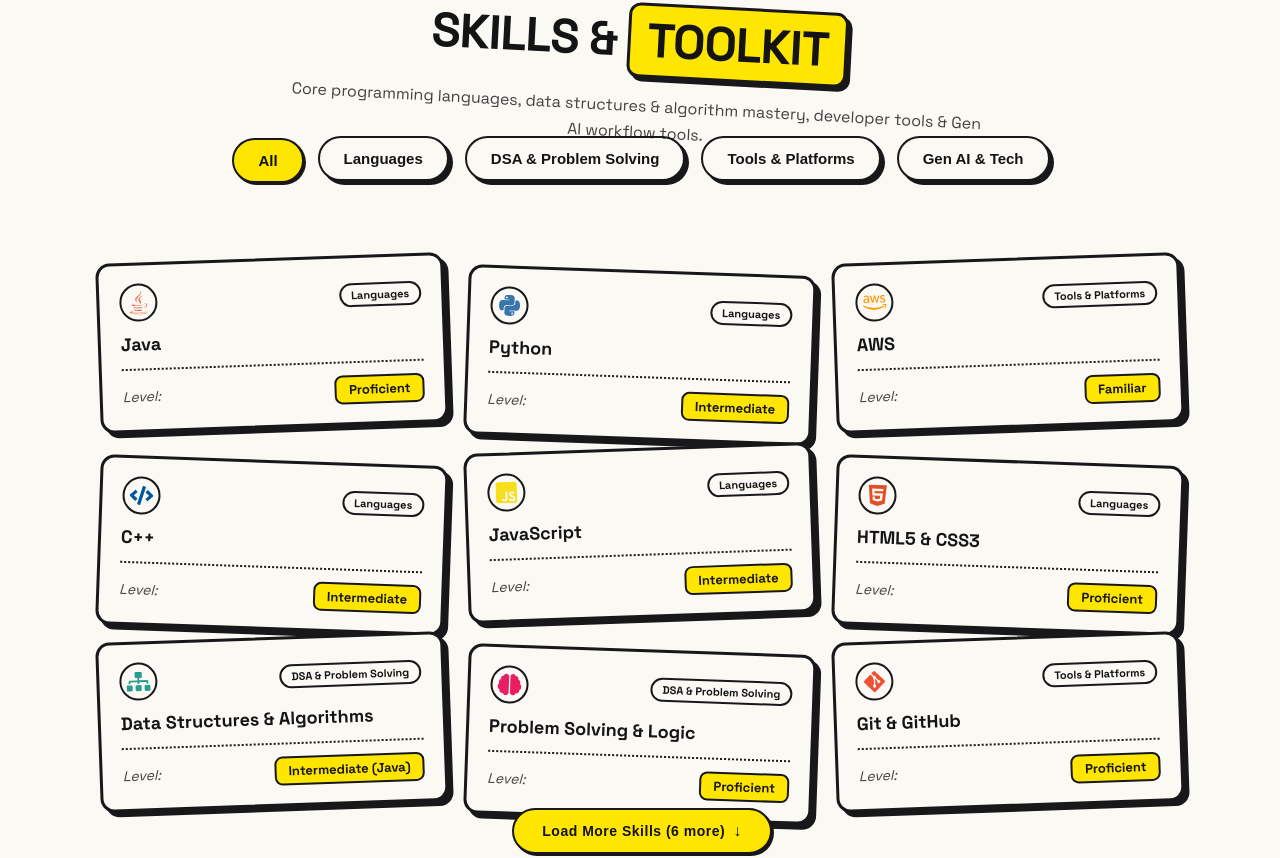
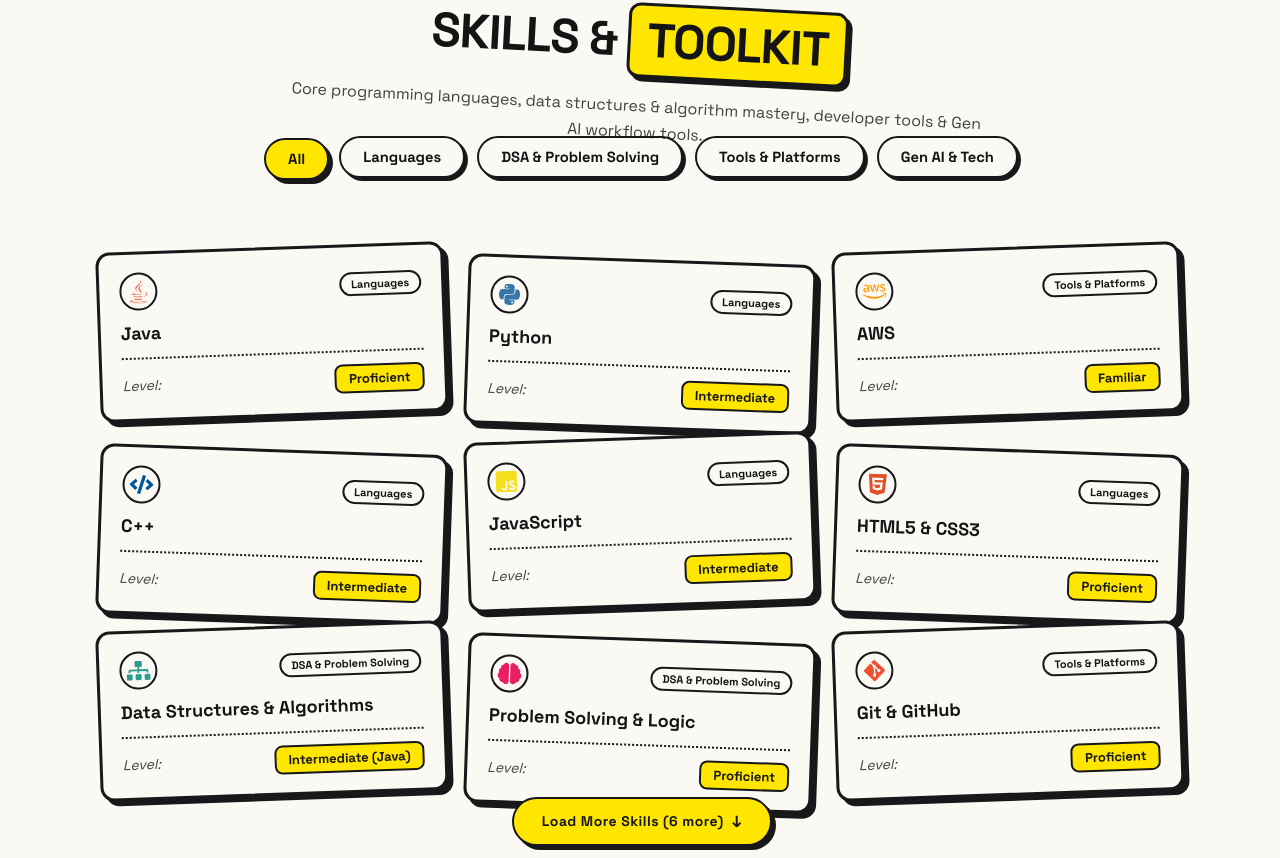
Before and after one commit to Namansaini2531/Portfolio, a React (Vite) app: page / in a window 1280 px wide. Shown: the part 1065-1923 px from the top of the page. Built offline with nearby package versions, Linux system fonts and the light colour scheme.

Commit message:
feat: add global styles and Nav component for layout structure

```diff
--- a/src/components/Nav.jsx
+++ b/src/components/Nav.jsx
@@ -94,7 +94,6 @@ export default function Nav({ currentPath = typeof window !== 'undefined' ? wind
           <a href="#skills" onClick={(e) => handleNavClick(e, '#skills')}>Skills</a>
           <a href="#experience" onClick={(e) => handleNavClick(e, '#experience')}>Experience</a>
           <a href="#portfolio" onClick={(e) => handleNavClick(e, '#portfolio')}>Projects</a>
-          <a href="#certifications" onClick={(e) => handleNavClick(e, '#certifications')}>Certifications</a>
           <a
             href="/resources"
             className={`nav-link-resources ${isResources ? 'active' : ''}`}
--- a/src/index.css
+++ b/src/index.css
@@ -3146,3 +3146,43 @@ html.dark .secret-content-reveal {
     width: 100%;
   }
 }
+
+/* Skills Filter Buttons Styling */
+.skills-filters {
+  display: flex;
+  flex-wrap: wrap;
+  justify-content: center;
+  gap: 12px;
+  margin: 32px 0 40px;
+}
+
+.filter-btn {
+  background: var(--cream);
+  color: var(--ink);
+  border: 2.5px solid var(--line);
+  border-radius: 30px;
+  padding: 10px 22px;
+  font-family: inherit;
+  font-weight: 700;
+  font-size: 0.92rem;
+  cursor: pointer;
+  box-shadow: 3px 3px 0 var(--line);
+  transition: all 0.2s ease;
+  user-select: none;
+}
+
+.filter-btn:hover {
+  transform: translate(-2px, -2px);
+  box-shadow: 5px 5px 0 var(--line);
+}
+
+.filter-btn:active {
+  transform: translate(1px, 1px);
+  box-shadow: 2px 2px 0 var(--line);
+}
+
+.filter-btn.active {
+  background: var(--yellow);
+  color: var(--line);
+  box-shadow: 4px 4px 0 var(--line);
+}
```
